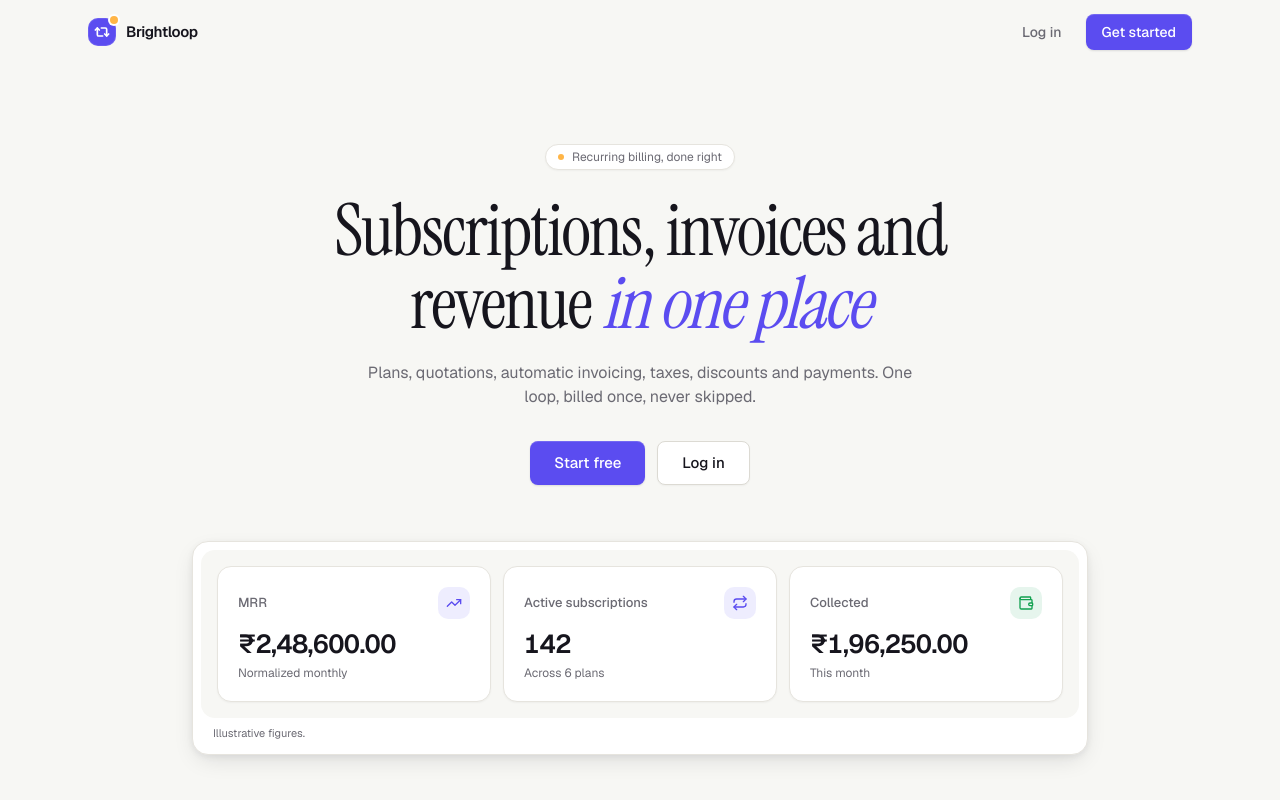
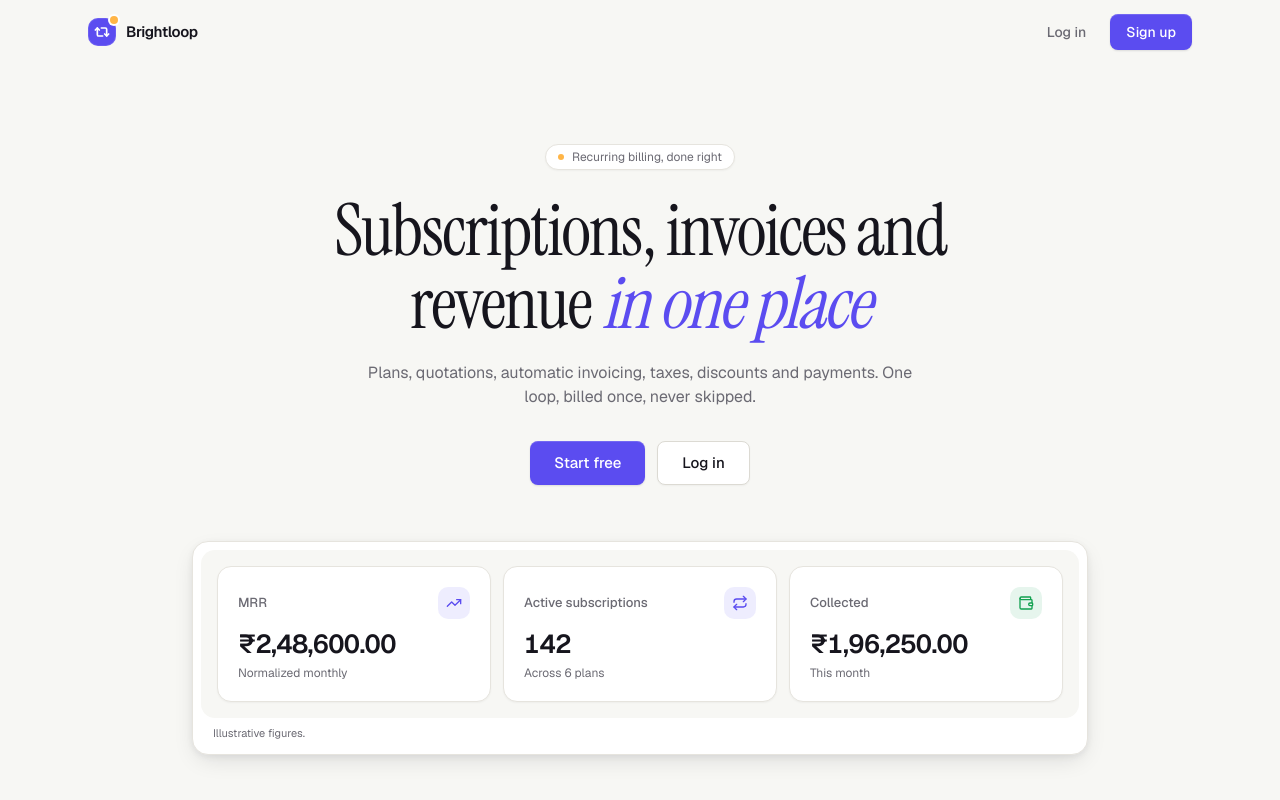
Before and after one commit to bilalvpm4321/makeaton-virtual, a Next.js app: page / in a window 1280 px wide. Shown: the top 800 px of the page. Built offline with nearby package versions, Linux system fonts and the light colour scheme; no server answers; the database is empty.

Commit message:
style(landing): label header call to action Sign up

```diff
--- a/src/app/page.tsx
+++ b/src/app/page.tsx
@@ -50,7 +50,7 @@ export default async function HomePage() {
             Log in
           </Link>
           <Link href="/signup" className={buttonVariants({ variant: "default" })}>
-            Get started
+            Sign up
           </Link>
         </nav>
       </header>
```
